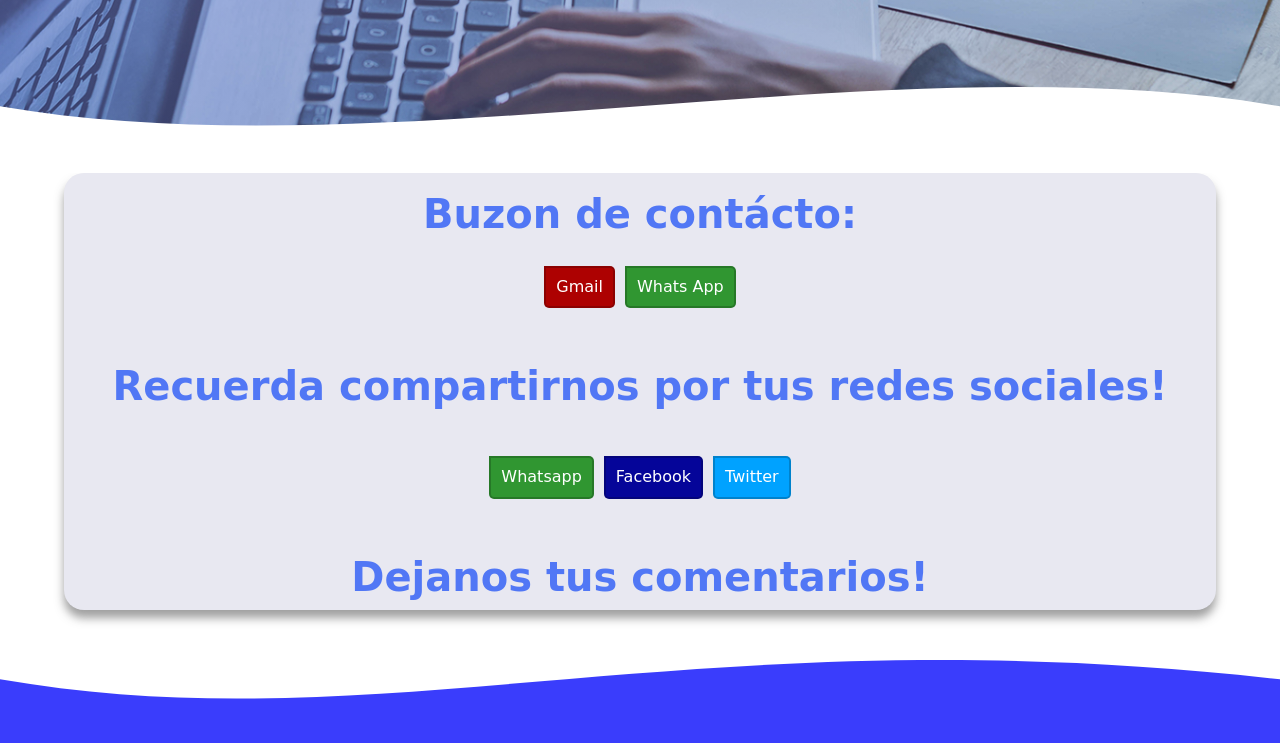
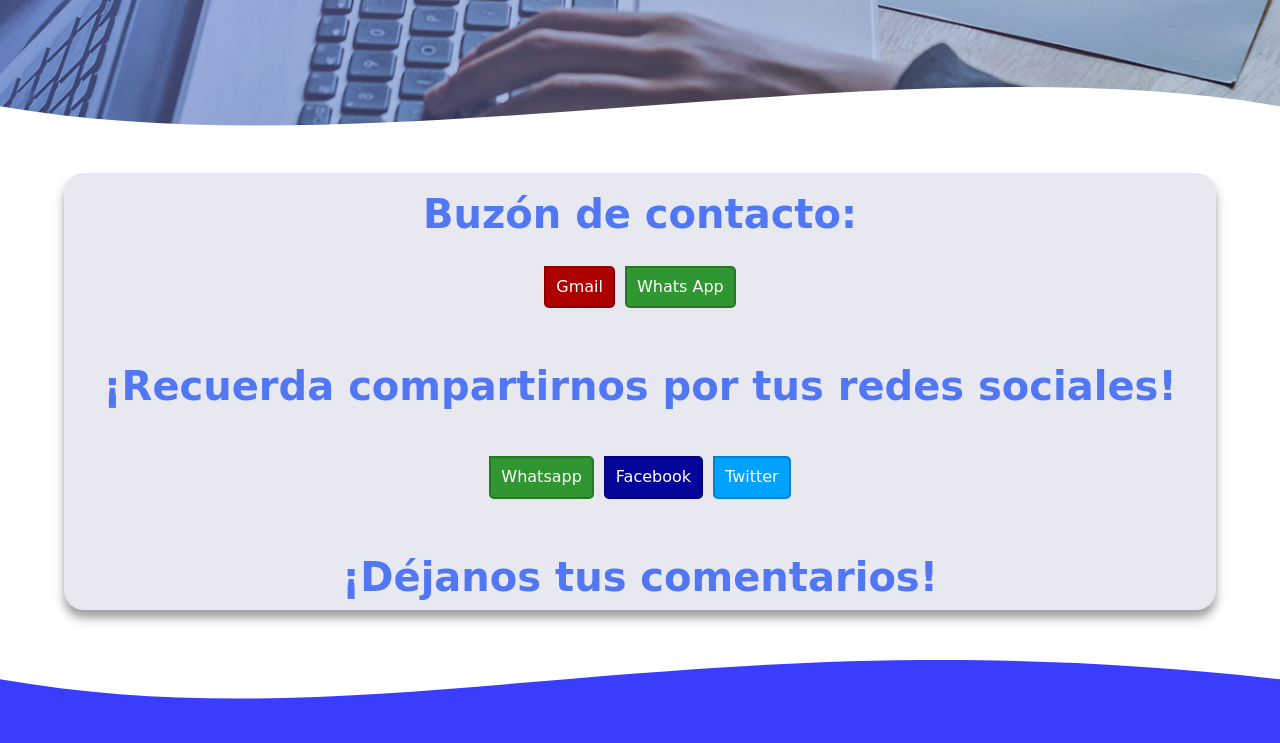
Before and after one commit to JonarcasDev/hackaton, a plain HTML site: page contacto.html in a window 1280 px wide. Shown: the part 627-1370 px from the top of the page. Drawn offline with Linux system fonts and the light colour scheme; a script that the page names is missing; a web font is replaced by a local one.

Commit message:
Correción de errores

```diff
--- a/contacto.html
+++ b/contacto.html
@@ -1,5 +1,5 @@
 <!DOCTYPE html>
-<html lang="en">
+<html lang="es">
 <head>
     <meta charset="UTF-8">
     <meta http-equiv="X-UA-Compatible" content="IE=edge">
@@ -33,7 +33,7 @@
     <main>
         <section class="presentation container gg">
             <br>
-            <h2 class="subtitle">Buzon de contácto:</h2>
+            <h2 class="subtitle">Buzón de contacto:</h2>
             <br>
             <div class="c-md-12">
                 <div class="share">
@@ -44,7 +44,7 @@
             <br>
             <br>
             <br>
-            <h2 class="subtitle">Recuerda compartirnos por tus redes sociales!</h2>
+            <h2 class="subtitle">¡Recuerda compartirnos por tus redes sociales!</h2>
             <br>
             <br>
             <div class="c-md-12">
@@ -54,7 +54,7 @@
                     <a href="https://twitter.com/intent/tweet?text=MIEpresa&url=https://jonarcasdev.github.io/hackaton/login.html" target="_blank" class="twitter">Twitter</a>
                 </div>
             <br><br><br>
-            <h2 class="subtitle">Dejanos tus comentarios!</h2>
+            <h2 class="subtitle">¡Déjanos tus comentarios!</h2>
             <div id="disqus_thread"></div>
 <script>
 
```
